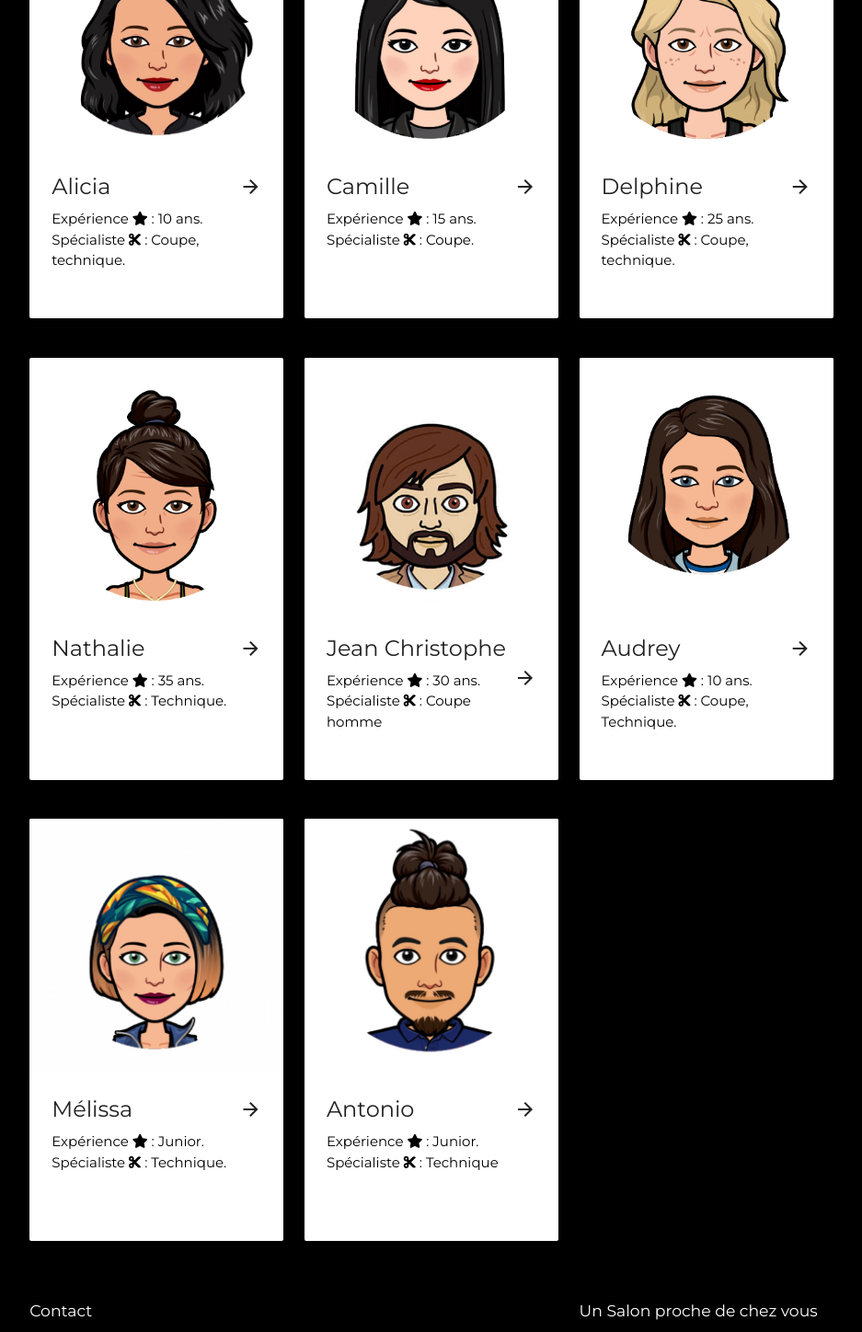
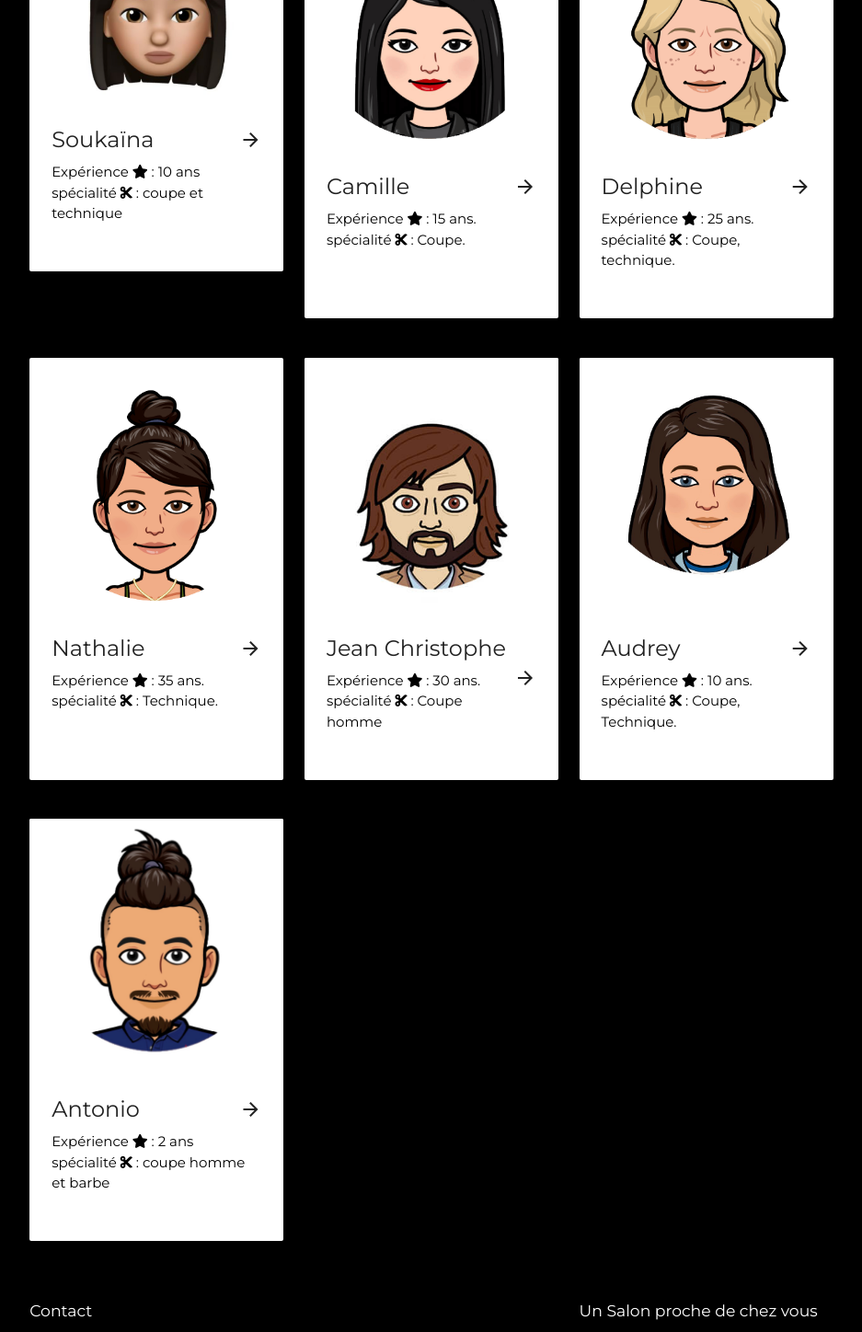
Before and after one commit to captainflo/Salon-Essentiel, a React (Create React App) app in the folder client/: page /equipe in a window 1280 px wide. Shown: the part 680-2128 px from the top of the page at 92% size, without its empty margins (171-1108 px from the left). Built offline with nearby package versions, Linux system fonts and the light colour scheme.

Commit message:
add new version team

```diff
--- a/client/src/components/Equipe.js
+++ b/client/src/components/Equipe.js
@@ -47,13 +47,13 @@ class Equipe extends React.Component {
         <div className="container">
           <h2 className="font-title">Team</h2>
           <div className="row">
-            <div className="col m4 s12">
+          <div className="col m4 s12">
               <div className="card">
                 <div className="card-image waves-effect waves-block waves-light">
                   <img
                     src={
                       process.env.PUBLIC_URL +
-                      '/images/salon-essentiel-alicia.jpg'
+                      '/images/salon-essentiel-Soukaïna.png'
                     }
                     alt="background"
                     className="activator responsive-img"
@@ -61,19 +61,20 @@ class Equipe extends React.Component {
                 </div>
                 <div className="card-content">
                   <span className="card-title activator grey-text text-darken-4">
-                    Alicia<i className="material-icons right">arrow_forward</i>
+                  Soukaïna
+                    <i className="material-icons right">arrow_forward</i>
                   </span>
-                  Expérience <i className="fas fa-star" /> : 10 ans.
+                  Expérience <i className="fas fa-star" /> : 10 ans
                   <br />
-                  Spécialiste <i className="fas fa-cut" /> : Coupe, technique.
+                  spécialité <i className="fas fa-cut" /> : coupe et technique
                   <br />
                 </div>
                 <div className="card-reveal">
                   <span className="card-title grey-text text-darken-4">
                     Histoire<i className="material-icons right">close</i>
                   </span>
-                  Arrivée en 2011, Alicia est une artiste dans l'âme et saura
-                  vous faire découvrir ses créations en coiffures.
+                  Dernière arrivée dans l’équipe
+Artiste dans l’âme elle saura vous proposer la coupe et la couleur qui vous conviendra.
                 </div>
               </div>
             </div>
@@ -95,7 +96,7 @@ class Equipe extends React.Component {
                   </span>
                   Expérience <i className="fas fa-star" /> : 15 ans.
                   <br />
-                  Spécialiste <i className="fas fa-cut" /> : Coupe.
+                  spécialité <i className="fas fa-cut" /> : Coupe.
                   <br />
                 </div>
                 <div className="card-reveal">
@@ -127,7 +128,7 @@ class Equipe extends React.Component {
                   </span>
                   Expérience <i className="fas fa-star" /> : 25 ans.
                   <br />
-                  Spécialiste <i className="fas fa-cut" /> : Coupe, technique.
+                  spécialité <i className="fas fa-cut" /> : Coupe, technique.
                   <br />
                 </div>
                 <div className="card-reveal">
@@ -161,7 +162,7 @@ class Equipe extends React.Component {
                   </span>
                   Expérience <i className="fas fa-star" /> : 35 ans.
                   <br />
-                  Spécialiste <i className="fas fa-cut" /> : Technique.
+                  spécialité <i className="fas fa-cut" /> : Technique.
                   <br />
                 </div>
                 <div className="card-reveal">
@@ -193,7 +194,7 @@ class Equipe extends React.Component {
                   </span>
                   Expérience <i className="fas fa-star" /> : 30 ans.
                   <br />
-                  Spécialiste <i className="fas fa-cut" /> : Coupe homme
+                  spécialité <i className="fas fa-cut" /> : Coupe homme
                   <br />
                 </div>
                 <div className="card-reveal">
@@ -225,7 +226,7 @@ class Equipe extends React.Component {
                   </span>
                   Expérience <i className="fas fa-star" /> : 10 ans.
                   <br />
-                  Spécialiste <i className="fas fa-cut" /> : Coupe, Technique.
+                  spécialité <i className="fas fa-cut" /> : Coupe, Technique.
                   <br />
                 </div>
                 <div className="card-reveal">
@@ -245,38 +246,6 @@ class Equipe extends React.Component {
                   <img
                     src={
                       process.env.PUBLIC_URL +
-                      '/images/salon-essentiel-melisssa.png'
-                    }
-                    alt="background"
-                    className="activator responsive-img"
-                  />
-                </div>
-                <div className="card-content">
-                  <span className="card-title activator grey-text text-darken-4">
-                    Mélissa
-                    <i className="material-icons right">arrow_forward</i>
-                  </span>
-                  Expérience <i className="fas fa-star" /> : Junior.
-                  <br />
-                  Spécialiste <i className="fas fa-cut" /> : Technique.
-                  <br />
-                </div>
-                <div className="card-reveal">
-                  <span className="card-title grey-text text-darken-4">
-                    Histoire<i className="material-icons right">close</i>
-                  </span>
-                  Déja titulaire de son CAP, Mélissa débordante d’énergie, Est
-                  avec nous pour préparer son Brevet professionnel et nous
-                  apporter son dynamisme
-                </div>
-              </div>
-            </div>
-            <div className="col m4 s12">
-              <div className="card">
-                <div className="card-image waves-effect waves-block waves-light">
-                  <img
-                    src={
-                      process.env.PUBLIC_URL +
                       '/images/salon-essentiel-antonio.png'
                     }
                     alt="background"
@@ -288,17 +257,16 @@ class Equipe extends React.Component {
                     Antonio
                     <i className="material-icons right">arrow_forward</i>
                   </span>
-                  Expérience <i className="fas fa-star" /> : Junior.
+                  Expérience <i className="fas fa-star" /> : 2 ans
                   <br />
-                  Spécialiste <i className="fas fa-cut" /> : Technique
+                  spécialité <i className="fas fa-cut" /> : coupe homme et barbe
                   <br />
                 </div>
                 <div className="card-reveal">
                   <span className="card-title grey-text text-darken-4">
                     Histoire<i className="material-icons right">close</i>
                   </span>
-                  Notre junior CAP, Préssé d’apprendre et d’évoluer, Antonio
-                  vous enchantera par son sourire et sa bonne humeur latine.
+                  La jeunesse qui pousse.Notre barber saura mettre en valeur vos barbes broussailleuses et vos cheveux rebelles.
                 </div>
               </div>
             </div>
--- a/client/src/components/Salon.js
+++ b/client/src/components/Salon.js
@@ -59,7 +59,7 @@ class Salon extends React.Component {
             <div className="col m6">
               <img
                 src={
-                  process.env.PUBLIC_URL + "/images/salon-essentiel-salon2.jpg"
+                  process.env.PUBLIC_URL + "/images/salon-essentiel-enter.jpg"
                 }
                 alt="background"
                 className="responsive-img style-img"
```
Also changed, not shown: client/public/images/salon-essentiel-Soukaïna.png (added), client/public/images/salon-essentiel-enter.jpg (added).
